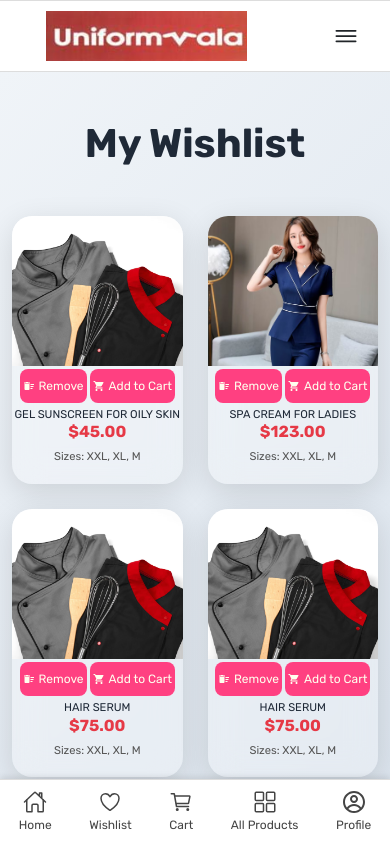
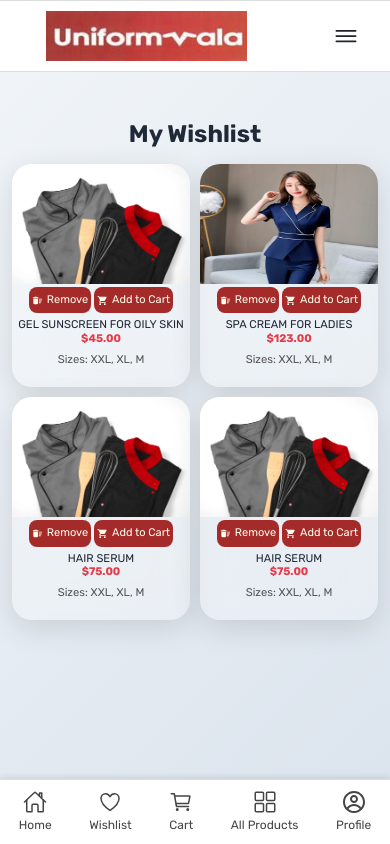
Before and after one commit to Mukesh1346/UniformWala, a Next.js app: page /wishlist in a window 390 px wide. Shown: the top 844 px of the page. Built offline with nearby package versions, Linux system fonts and the light colour scheme.

Commit message:
wishlist

```diff
--- a/src/app/Components/Wishlist/wishlist.css
+++ b/src/app/Components/Wishlist/wishlist.css
@@ -28,7 +28,7 @@
   transition: transform 0.3s ease, box-shadow 0.3s ease;
   display: flex;
   flex-direction: column;
-  justify-content: space-between;
+  /* justify-content: space-between; */
 }
 
 .wishlist-card-glass:hover {
@@ -44,7 +44,7 @@
 
 .wishlist-img {
   width: 100%;
-  height: auto;
+  height: 280px;
   object-fit: cover;
   transition: transform 0.3s ease;
 }
@@ -83,7 +83,7 @@
 
 .wishlist-btn {
   color: #fff;
-  background: #ff4081;
+  background:brown;
   border: none;
   padding: 6px 12px;
   border-radius: 8px;
@@ -97,7 +97,7 @@
 }
 
 .wishlist-btn:hover {
-  background: #e73370;
+  background: rgb(128, 25, 25);
 }
 
 .wishlist-info {
@@ -138,11 +138,16 @@
     /* 2 cards on all mobile screens */
   }
 
+  .wishlist-grid {
+
+  gap: 10px;
+  }
+
   .wishlist-btn {
     color: #FFE;
-    background: #ff4081;
+    background: brown;
     border: none;
-    padding: 8px 3px;
+    padding: 5px 3px;
     border-radius: 8px;
     font-weight: 400;
     display: flex;
@@ -150,10 +155,11 @@
     gap: 4px;
     cursor: pointer;
     transition: background 0.3s ease;
-    font-size: 12px;
+    font-size: 11px;
   }
   .wishlist-img{
-    height: 150px;
+    height: 120px;
+    object-fit: fill;
   }
 
   .wishlist-info h5 {
@@ -177,4 +183,13 @@
   padding: 3px 0;
 }
 
+.wishlist-title {
+  font-size: 1.5rem;
+  margin-bottom: 15px !important;
 }
+
+.wishlist-info .price {
+  font-size: 11px;
+}
+
+}
```
